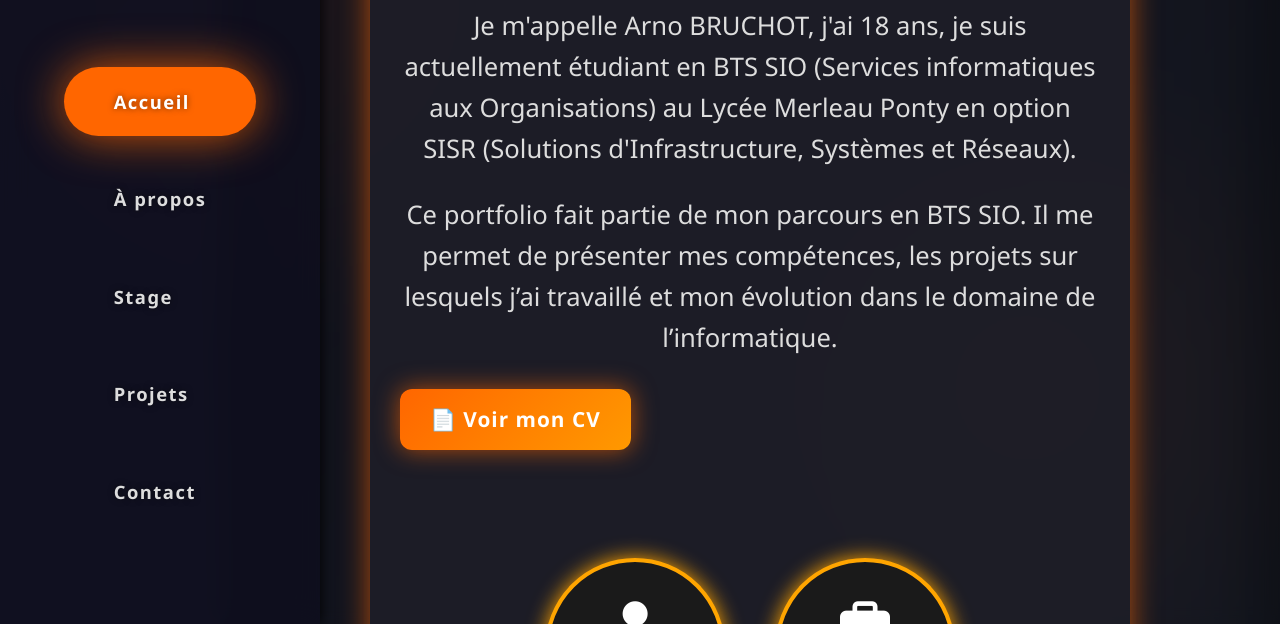
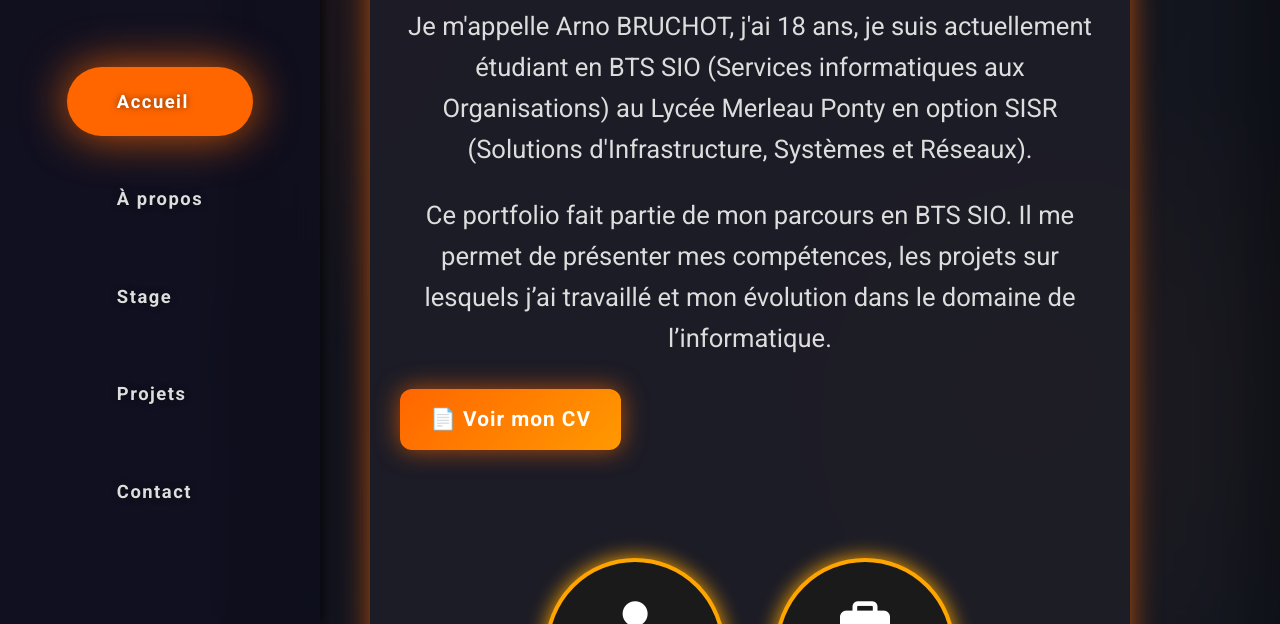
Before and after one commit to Arno-bruchot/portfolio, a plain HTML site: page index.html in a window 1280 px wide. Shown: the part 176-800 px from the top of the page. Drawn offline with Linux system fonts and the light colour scheme.

Commit message:
Update styles.css

```diff
--- a/css/styles.css
+++ b/css/styles.css
@@ -10,7 +10,7 @@ html {
 
 body, html {
   height: 100%;
-  font-family: 'Poppins', 'Segoe UI', Tahoma, Geneva, Verdana, sans-serif;
+  font-family: 'Roboto', sans-serif;
   line-height: 1.6;
   color: #eee;
   overflow-x: hidden;
```
